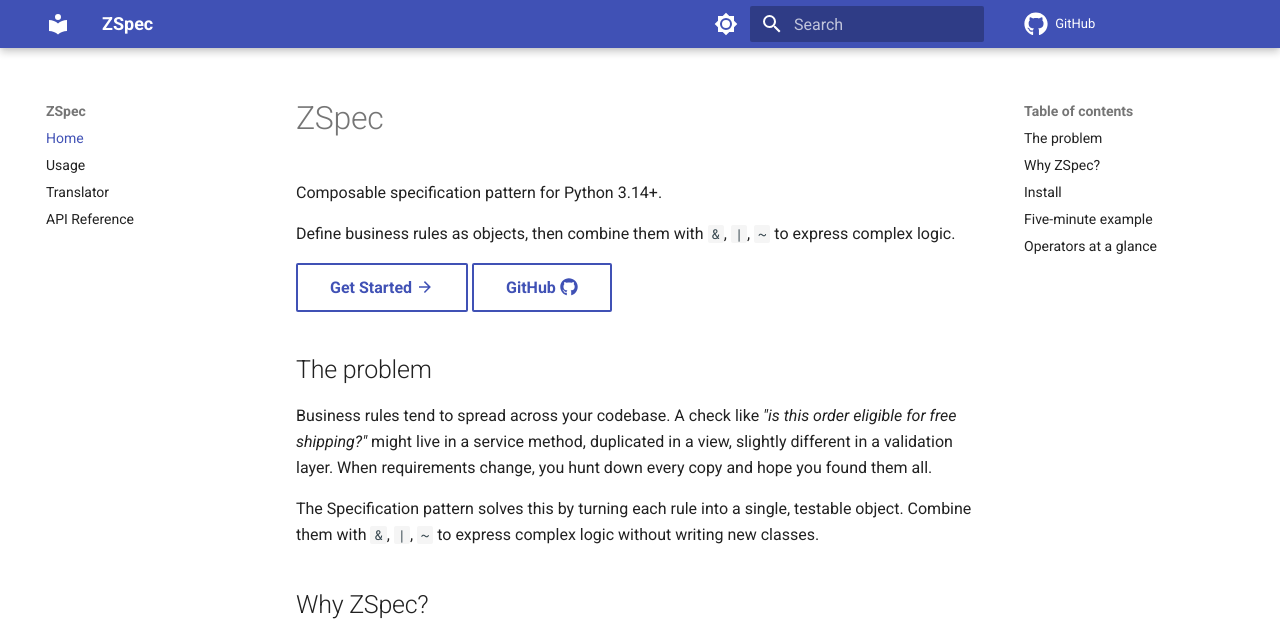
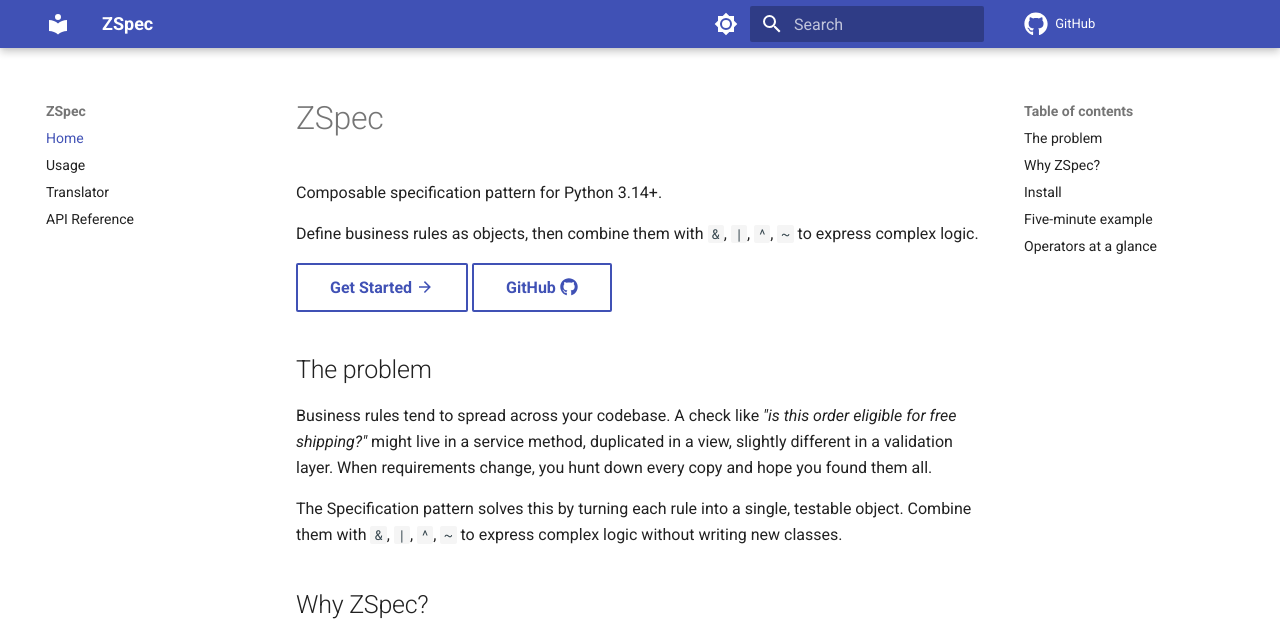
Before and after one commit to zlibs-community/zspec, an MkDocs documentation site: the page built from docs/index.md, in a window 1280 px wide and 900 px high. Shown: the top 633 px of the window. Built offline with MkDocs 1.6.1 and Material for MkDocs 9.7.7, drawn with Linux system fonts in a browser that asks for light colours; comment, search, counter and statistics services are not loaded.

Commit message:
docs: added xor

```diff
--- a/docs/index.md
+++ b/docs/index.md
@@ -2,7 +2,7 @@
 
 Composable specification pattern for Python 3.14+.
 
-Define business rules as objects, then combine them with `&`, `|`, `~` to express complex logic.
+Define business rules as objects, then combine them with `&`, `|`, `^`, `~` to express complex logic.
 
 [Get Started :material-arrow-right:](usage.md){ .md-button }
 [GitHub :fontawesome-brands-github:](https://github.com/oek1ng/zspec){ .md-button }
@@ -11,7 +11,7 @@ Define business rules as objects, then combine them with `&`, `|`, `~` to expres
 
 Business rules tend to spread across your codebase. A check like *"is this order eligible for free shipping?"* might live in a service method, duplicated in a view, slightly different in a validation layer. When requirements change, you hunt down every copy and hope you found them all.
 
-The Specification pattern solves this by turning each rule into a single, testable object. Combine them with `&`, `|`, `~` to express complex logic without writing new classes.
+The Specification pattern solves this by turning each rule into a single, testable object. Combine them with `&`, `|`, `^`, `~` to express complex logic without writing new classes.
 
 ## Why ZSpec?
 
```
Also changed, not shown: README.md (+1 -1 lines).
